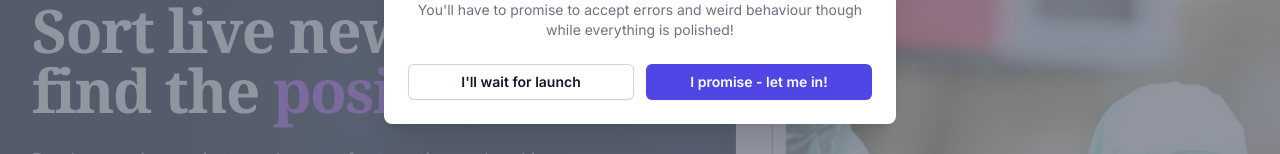
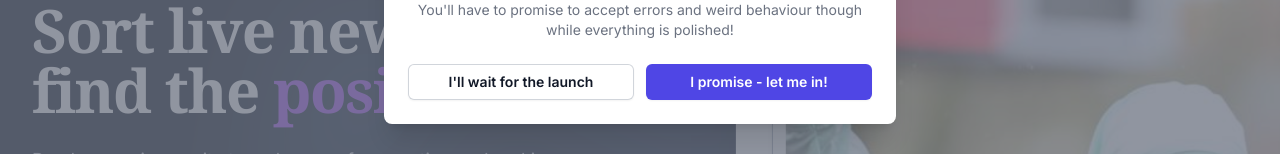
Before and after one commit to tj2904/positive-press, a Next.js app: page / in a window 1280 px wide. Both pictures are taken after a click on the button "Launch the App". Shown: the part 410-564 px from the top of the page. Built offline with nearby package versions, Linux system fonts and the light colour scheme.

Commit message:
improves grammar

```diff
--- a/app/components/Modal.tsx
+++ b/app/components/Modal.tsx
@@ -68,7 +68,7 @@ export default function Modal({ show, close }: any) {
                     type="button"
                     className="inline-flex w-full justify-center rounded-md bg-indigo-600 px-3 py-2 text-sm font-semibold text-white shadow-sm hover:bg-indigo-500 focus-visible:outline focus-visible:outline-2 focus-visible:outline-offset-2 focus-visible:outline-indigo-600 sm:col-start-2"
                   >
-                    <a href="https://staging-positive-press.vercel.app/news/top">
+                    <a href="https://positive-press.vercel.app/news/top">
                       I promise - let me in!
                     </a>
                   </button>
@@ -78,7 +78,7 @@ export default function Modal({ show, close }: any) {
                     onClick={() => close()}
                     ref={cancelButtonRef}
                   >
-                    I&apos;ll wait for launch
+                    I&apos;ll wait for the launch
                   </button>
                 </div>
               </Dialog.Panel>
```
